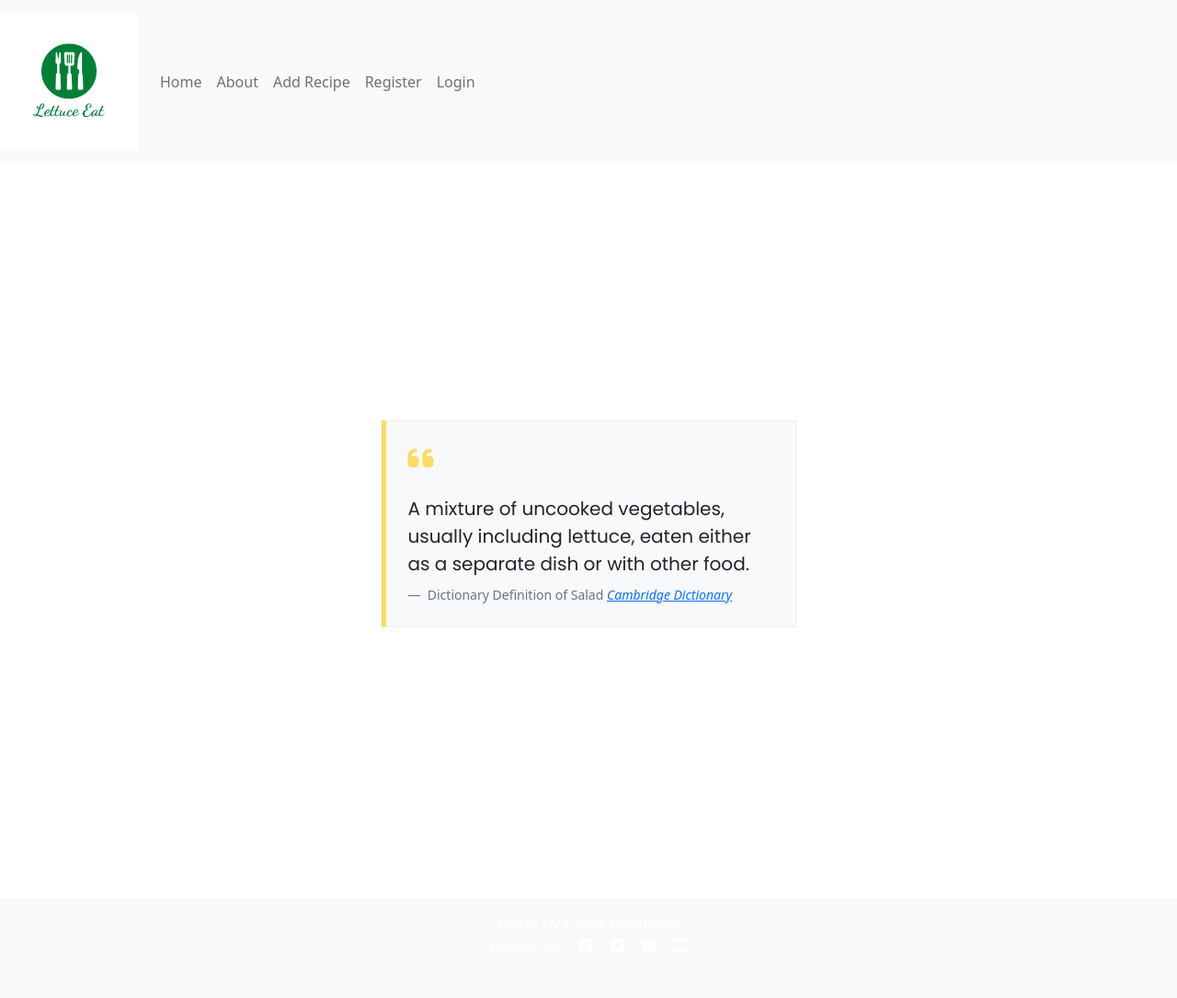
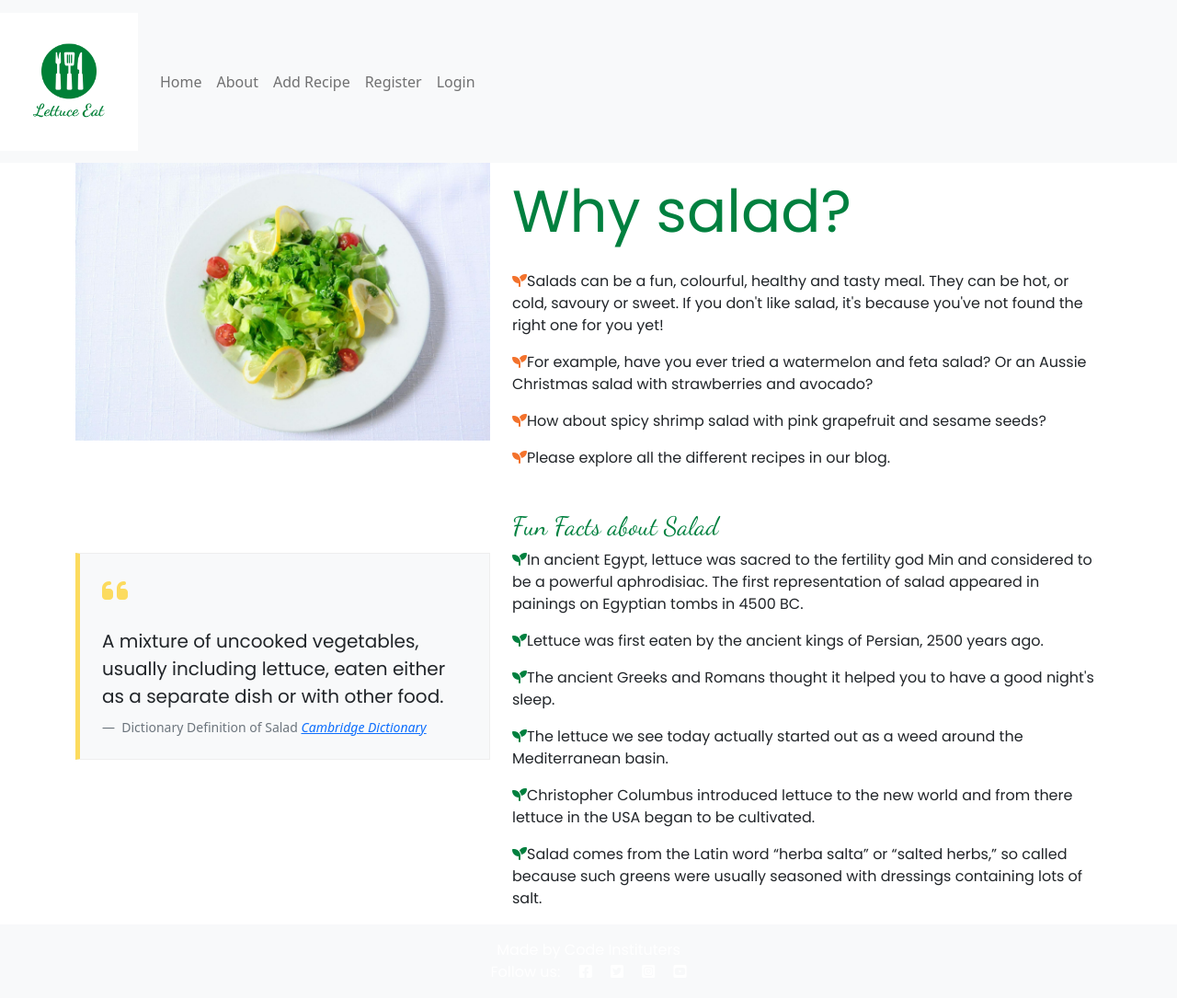
Before and after one commit to Kat632/PP4-LettuceEat, a Django app: page /about/ in a window 1280 px wide. Shown: the whole page at 92% size. Before the commit the page ends 682 px from the top, so only its background shows below. Run offline with Django 3.2, Linux system fonts and the light colour scheme; some libraries are stand-ins or nearby versions.

Commit message:
add content and styling to about page

```diff
--- a/static/css/style.css
+++ b/static/css/style.css
@@ -81,6 +81,8 @@
   .lettuce-text {
     color: #00803f;
     font-size: 4rem;
+    margin-top: 15px;
+    margin-bottom: 25px;
   }
 
   .text-container {
@@ -99,8 +101,20 @@
     height: 6px;
   }
 
-  .link {
+  .link, .leaf {
     color: #00803f;
+  }
+
+  .leaf-orange {
+    color: #F3722C;
+  }
+
+  .more-about {
+    margin-top: 30px;
+  }
+
+  .salad-quote {
+    margin-top: 75px;
   }
 
 /*
@@ -193,3 +207,7 @@
 	position: relative;
 	top: 1px;
 }
+
+.yellow-box {
+  background-color: #fcdb5e;
+}
--- a/templates/about.html
+++ b/templates/about.html
@@ -8,25 +8,59 @@
 
 
 {% block content %}
-<section class="vh-100">
-  <div class="container py-5 h-100">
-    <div class="row d-flex justify-content-center align-items-center h-100">
-      <div class="col-md-12 col-xl-5">
+<section class="main-content">
+  <div class="container">
+    <div class="about">
+      <div class="row">
+        <div class="col-md-5">
+          <div class="about-img">
+            {% load static %}
+            <img class="img-fluid" src="{% static 'site_images/salad-geeb6f4120_1920.jpg' %}" alt="Plate of salad">
+          </div>
+        </div>
 
-        <figure class="bg-light p-4" style="border-left: .35rem solid #fcdb5e; border-top: 1px solid #eee; border-right: 1px solid #eee; border-bottom: 1px solid #eee;">
+        <div class="col-md-7">
+          <div class="about-content">
+            <h2 class="lettuce-text">Why salad?</h2>
+            <p><span class="leaf-orange"><i class="fas fa-seedling"></i></span>Salads can be a fun, colourful, healthy and tasty meal. They can be hot, or cold, savoury or sweet.  If you don't like salad, it's because you've not found the right one for you yet!</p>
+            <p><span class="leaf-orange"><i class="fas fa-seedling"></i></span>For example, have you ever tried a watermelon and feta salad?  Or an Aussie Christmas salad with strawberries and avocado?</p>
+            <P><span class="leaf-orange"><i class="fas fa-seedling"></i></span>How about spicy shrimp salad with pink grapefruit and sesame seeds?</p>
+            <p><span class="leaf-orange"><i class="fas fa-seedling"></i></span>Please explore all the different recipes in our blog.</p>
+          </div>
+        </div>
+        <div class="col-md-5">
+          <figure class="bg-light p-4 salad-quote"
+          style="border-left: .35rem solid #fcdb5e; border-top: 1px solid #eee; border-right: 1px solid #eee; border-bottom: 1px solid #eee;">
           <i class="fas fa-quote-left fa-2x mb-4" style="color: #fcdb5e;"></i>
           <blockquote class="blockquote pb-2">
             <p>
-                A mixture of uncooked vegetables, usually including lettuce, eaten either as a separate dish or with other food.
+              A mixture of uncooked vegetables, usually including lettuce, eaten either as a separate dish or with other
+              food.
             </p>
           </blockquote>
           <figcaption class="blockquote-footer mb-0">
-            Dictionary Definition of Salad <cite title="Source Title"><a href="https://dictionary.cambridge.org/dictionary/english/salad">Cambridge Dictionary</a></cite>
+            Dictionary Definition of Salad <cite title="Source Title"><a
+                href="https://dictionary.cambridge.org/dictionary/english/salad">Cambridge Dictionary</a></cite>
           </figcaption>
         </figure>
-
+        </div>
+        <div class="col-md-7">
+          <div class="more-about">
+            <h3 class="dancing-text">Fun Facts about Salad</h3>
+            <p><span class="leaf"><i class="fas fa-seedling"></i></span>In ancient Egypt, lettuce was sacred to the fertility god Min and considered to be a powerful
+              aphrodisiac. The first representation of salad appeared in painings on Egyptian tombs in 4500 BC.</p>
+            <p><span class="leaf"><i class="fas fa-seedling"></i></span>Lettuce was first eaten by the ancient kings of Persian, 2500 years ago.</p>
+            <p><span class="leaf"><i class="fas fa-seedling"></i></span>The ancient Greeks and Romans thought it helped you to have a good night's sleep.</p>
+            <p><span class="leaf"><i class="fas fa-seedling"></i></span>The lettuce we see today actually started out as a weed around the Mediterranean basin.</p>
+            <p><span class="leaf"><i class="fas fa-seedling"></i></span>Christopher Columbus introduced lettuce to the new world and from there lettuce in the USA began to be
+              cultivated.</p>
+            <p><span class="leaf"><i class="fas fa-seedling"></i></span>Salad comes from the Latin word “herba salta” or “salted herbs,” so called because such greens were
+              usually seasoned with dressings containing lots of salt.</p>
+          </div>
+        </div>
       </div>
     </div>
   </div>
 </section>
-    {% endblock %}
+
+{% endblock %}
--- a/templates/create_recipe.html
+++ b/templates/create_recipe.html
@@ -13,7 +13,9 @@
 <div class="container text-dark">
     <div class="row">
         <div class="col mt-3 mb-5">
-            <h2 class="text-center lettuce-text">Create your recipe here</h2>
+            <div class="yellow-box">
+                <h2 class="text-center lettuce-text">Create your recipe here</h2>
+            </div>
             <form action="." method="post" style="margin-top: 1.3em;" enctype="multipart/form-data">
                 <div class="row">
                     <div class="col">
```
Also changed, not shown: templates/recipe_detail.html (+65 -64 lines), static/site_images/salad-geeb6f4120_1920.jpg (added).
